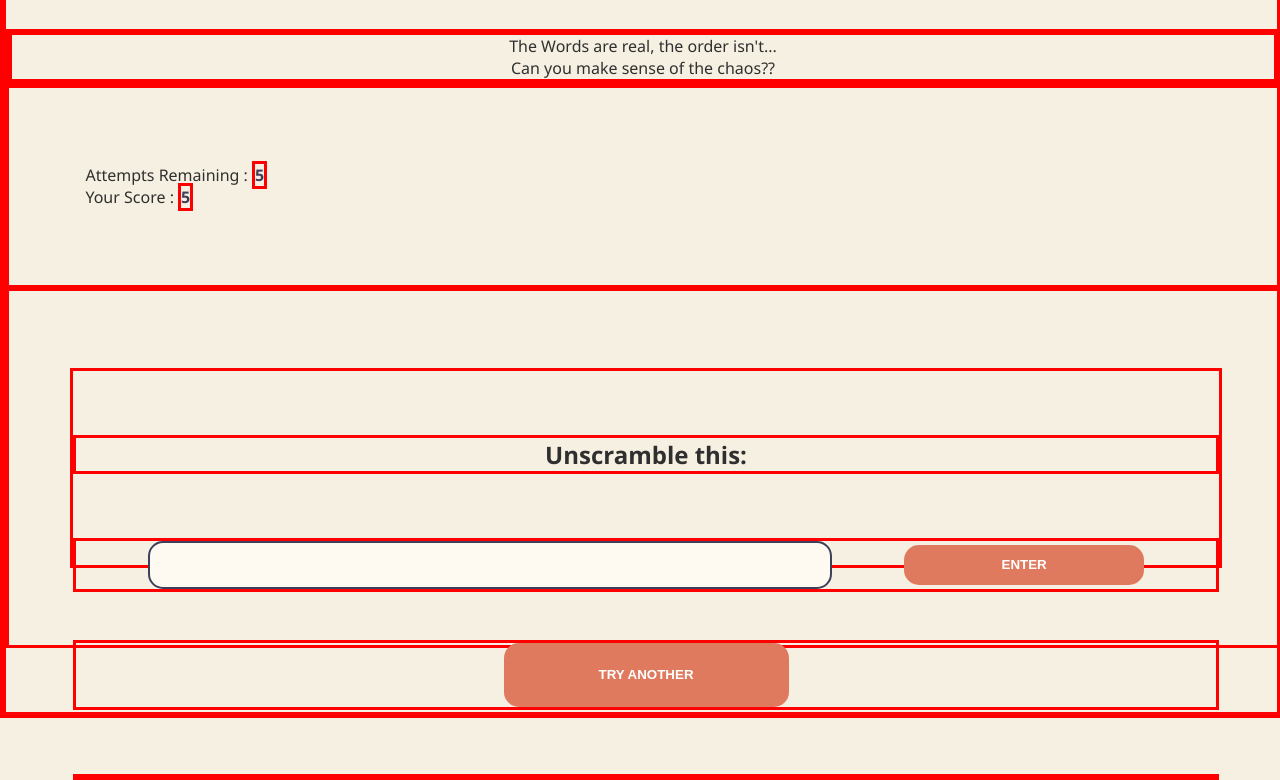
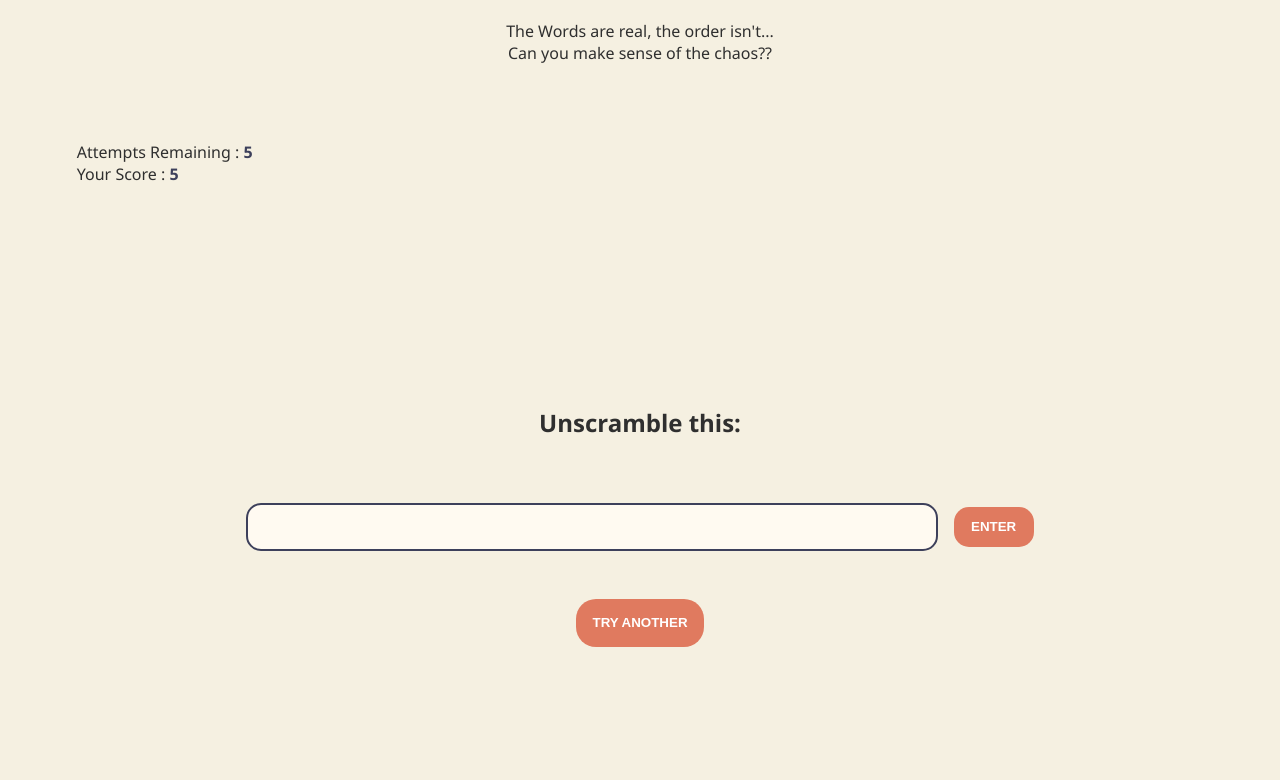
Before and after one commit to DevbyPeace/JumblrProject, a plain HTML site: page index.html in a window 1280 px wide. Shown: the part 88-868 px from the top of the page. After the commit the page ends 816 px from the top, so only its background shows below. Drawn offline with Linux system fonts and the light colour scheme; no server answers.

Commit message:
updated styling

```diff
--- a/index.html
+++ b/index.html
@@ -1,38 +1,44 @@
 <!DOCTYPE html>
 <html lang="en">
   <head>
-    <meta charset="UTF-8"/>
-    <meta name="viewport" content="width=device-width, initial-scale=1.0"/>
+    <meta charset="UTF-8" />
+    <meta name="viewport" content="width=device-width, initial-scale=1.0" />
     <title>Document</title>
-    <link rel="stylesheet" href="style.css"/>
+    <link rel="preconnect" href="https://fonts.googleapis.com" />
+    <link rel="preconnect" href="https://fonts.gstatic.com" crossorigin />
+    <link
+      href="https://fonts.googleapis.com/css2?family=Inter:ital,opsz,wght@0,14..32,100..900;1,14..32,100..900&family=Montserrat+Alternates:ital,wght@0,100;0,200;0,300;0,400;0,500;0,600;0,700;0,800;0,900;1,100;1,200;1,300;1,400;1,500;1,600;1,700;1,800;1,900&display=swap"
+      rel="stylesheet"
+    />
+    <link rel="stylesheet" href="style.css" />
   </head>
   <body>
-<h1> Jumblr </h1>
+    <h1>Jumblr</h1>
 
     <div class="instruct">
-    <p>The Words are real, the order isn't... <br>Can you make sense of the chaos??</p>
+      <p>
+        The Words are real, the order isn't... <br />Can you make sense of the
+        chaos??
+      </p>
     </div>
     <div class="attempts">
-    Attempts Remaining : <span class="remainder"> 5</span>
-    <br> Your Score : <span class="score"> 5</span>
+      Attempts Remaining : <span class="remainder"> 5</span> <br />
+      Your Score : <span class="score"> 5</span>
     </div>
     <div class="bodyy">
       <div class="container">
-        <h2 class="ordinary"> Unscramble this: </h2>
+        <h2 class="ordinary">Unscramble this:</h2>
 
         <div class="comparer">
-            <input type="text" class="inputText"/>
+          <input type="text" class="inputText" />
           <button class="enterBtn">ENTER</button>
         </div>
 
         <div class="refresh">
           <button class="ref">TRY ANOTHER</button>
         </div>
-        <div class='result'>
-
+        <div class="result"></div>
       </div>
-    </div>
-
     </div>
 
     <!-- fetch("https://random-word.ryanrk.com/api/en/word/random/?length=10") -->
--- a/style.css
+++ b/style.css
@@ -2,7 +2,7 @@
   margin: 0;
   padding: 0;
   box-sizing: border-box;
-  border: solid red;
+  /* border: solid red; */
 }
 
 body {
@@ -47,7 +47,7 @@ h2 {
   height: 25vh;
   width: 90vw;
   display: flex;
-  justify-content: space-between;
+  justify-content: space-evenly;
   gap: 3rem;
   flex-direction: column;
   /* border: solid 1px; */
@@ -57,7 +57,8 @@ h2 {
 
 .container .comparer {
   display: flex;
-  justify-content: space-evenly;
+  justify-content: center;
+  gap: 1rem;
   align-items: center;
 }
 
@@ -79,7 +80,7 @@ h2 {
 
 .container .comparer .enterBtn {
   height: 2.5rem;
-  width: 21%;
+  width: 5rem;
   border-radius: 15px;
 }
 .container .refresh .ref {
@@ -87,9 +88,9 @@ h2 {
   justify-content: center;
   align-items: center;
   height: 3rem; */
-  height: 4rem;
-  width: 25%;
-  border-radius: 15px;
+  height: 3rem;
+  width: 8rem;
+  border-radius: 20px;
 }
 .result {
   text-align: center;
```
Lines whose indentation alone changed are shown as unchanged.
